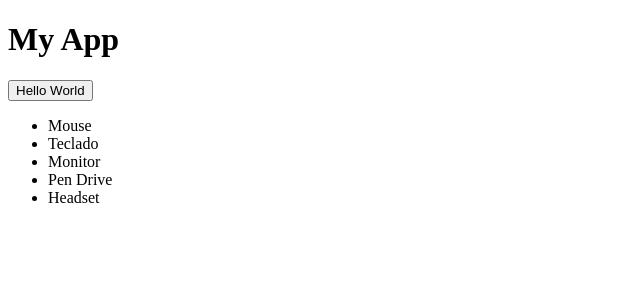
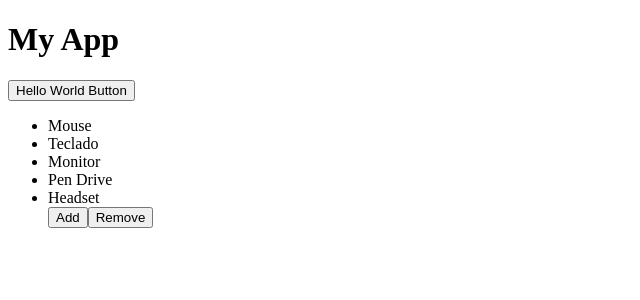
Before and after one commit to onatao/ang-directives, an Angular app: page / in a window 1280 px wide. Shown: the top 300 px of the page, without its empty margins (0-640 px from the left). Built offline with nearby package versions, Linux system fonts and the light colour scheme.

Commit message:
buttons and reactivity

```diff
--- a/src/app/card/card.component.html
+++ b/src/app/card/card.component.html
@@ -1,9 +1,12 @@
 <h1>My App</h1>
 <!-- ngIf - boolean true or false. In this case only p wont be show-->
 <p *ngIf="false">card works!</p>
-<button>Hello World</button>
+<button>Hello World Button</button>
 
 <!-- Create a list for each p on products array  -->
 <ul>
   <li *ngFor="let p of products">{{ p }}</li>
+  <!-- Reactive buttons linked to the add/remove method and products list -->
+  <button (click)="add()">Add</button>
+  <button (click)="remove()">Remove</button>
 </ul>
--- a/src/app/card/card.component.ts
+++ b/src/app/card/card.component.ts
@@ -22,4 +22,12 @@ export class CardComponent implements OnInit {
   ngOnInit(): void {
   }
 
+  // Linked on card.component.html
+  add() {
+    this.products.push("New product")
+  }
+  // Linked on card.component.html
+  remove() {
+    this.products.pop()
+  }
 }
```
